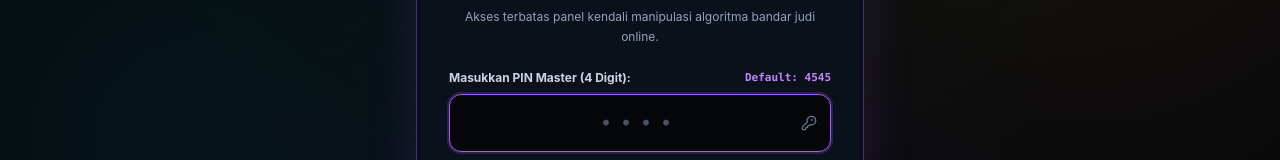
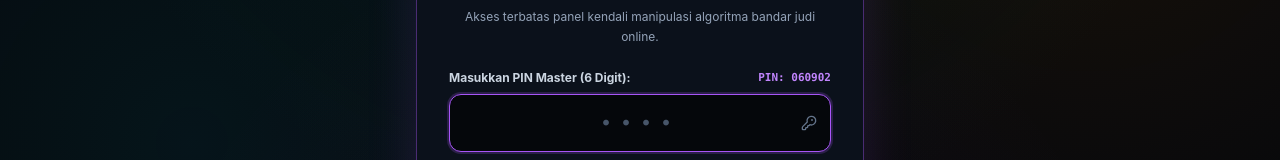
Before and after one commit to triwahyu45/Judoru45_Game, a Next.js app: page /admin in a window 1280 px wide. Shown: the part 377-537 px from the top of the page. Built offline with nearby package versions, Linux system fonts and the light colour scheme.

Commit message:
feat: update Admin Master PIN to 060902 and trigger GitHub Pages deployment

```diff
--- a/components/admin/AdminPinGate.tsx
+++ b/components/admin/AdminPinGate.tsx
@@ -17,7 +17,7 @@ interface AdminPinGateProps {
   onUnlock: () => void;
 }
 
-const PRIMARY_PIN = '4545';
+const PRIMARY_PIN = '060902';
 const SECRET_KEY = 'admin45';
 const MAX_FAILED_ATTEMPTS = 5;
 const LOCKOUT_DURATION_SECONDS = 30;
@@ -119,8 +119,8 @@ export const AdminPinGate: React.FC<AdminPinGateProps> = ({ onUnlock }) => {
         >
           <div className="space-y-2">
             <label className="text-xs font-bold text-slate-300 flex items-center justify-between">
-              <span>Masukkan PIN Master (4 Digit):</span>
-              <span className="text-[11px] font-mono text-purple-400">Default: 4545</span>
+              <span>Masukkan PIN Master (6 Digit):</span>
+              <span className="text-[11px] font-mono text-purple-400">PIN: 060902</span>
             </label>
             <div className="relative">
               <input
```
